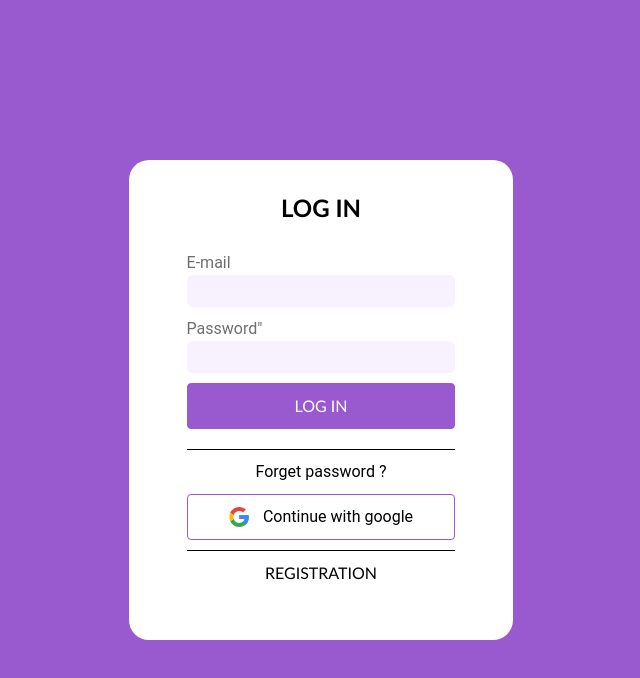
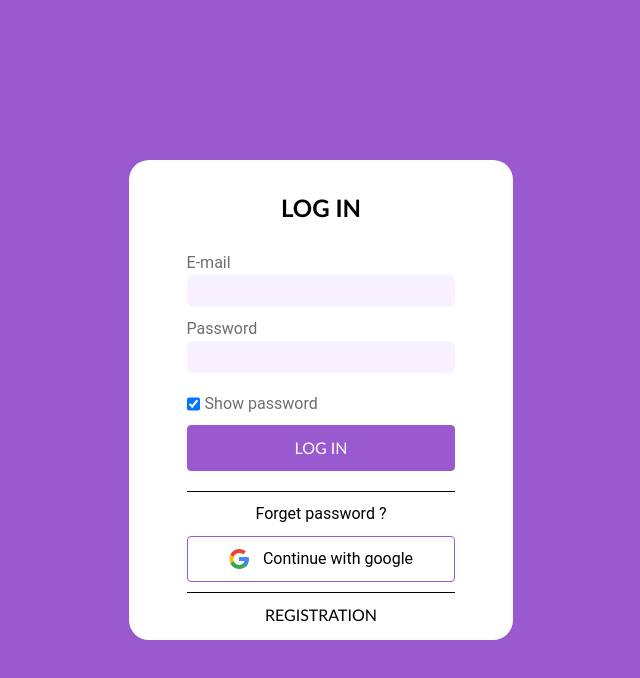
Before and after one commit to Iimanbek/Registr, a Vue app: page /login in a window 1280 px wide. Shown: the top 678 px of the page, without its empty margins (319-959 px from the left). Built offline with nearby package versions, Linux system fonts and the light colour scheme.

Commit message:
done login fetch

```diff
--- a/src/views/LogInView.vue
+++ b/src/views/LogInView.vue
@@ -6,12 +6,19 @@
             </div>
             <div class="inp-wrap">
                 <label for="inp3">E-mail</label>
-                <input id="inp3" placeholder="" type="text">
-                <label for="inp4">Password"</label>
-                <input id="inp4" placeholder="" type="password">
+                <input id="inp3" placeholder="" type="text" v-model="email" >
+                <label for="inp4">Password</label>
+                <input id="inp4" placeholder="" v-model="password" :type="show1 ? 'text' : 'password'">
+                <!-- <button @click="show1 = !show1">show</button>
+                 -->
+                 <div class="show">
+                     <input class="chinp" type="checkbox" checked="check">
+                    <label>Show password</label>
+                 </div>
+
             </div>
             <div class="btn-wrap">
-                <button class="btn1"> LOG IN </button>
+                <button class="btn1" @click="login" > LOG IN </button>
                 <a class="llink" href="#">Forget password ?</a>
                 <div class="exx">
                     <button class="btn2" > <img src="../assets/google-icon.svg" alt="logo of google "> Continue with google</button>
@@ -26,12 +33,54 @@
 
 <script>
 export default{
+    data(){
+        return {
+            show1 : false ,
+            email: '',
+            password:''
+        }
+    },
+    methods:{
+        async login() {
+            if (this.email.length && this.password.length) {
 
+                let options = {
+                method: 'POST',
+                headers: {
+                    'Content-Type' : 'application/json'
+                },
+                body:JSON.stringify({
+                    email: this.email ,
+                    password: this.password ,
+                    returnSecureToken: true
+                })
+                }
+                const response = await fetch(`https://identitytoolkit.googleapis.com/v1/accounts:signInWithPassword?key=${import.meta.env.VITE_FIREBASE_API_KEY}`, options)
+                const res = await response.json()
+                console.log(res);
+                // if (response.ok) {
+                //     console.log(response.json())
+                // }else{
+                //     console.log(response.json())
+                // }
+            }
+
+        }
+    },
 }
 </script>
 
 
 <style scoped>
+.chinp{
+    position: relative;
+    bottom: -5px ;
+}
+.show{
+    display: flex;
+    align-items: center;
+    gap: 5px ;
+}
 .llink{
     text-decoration: none;
     width: 100%;
```
Also changed, not shown: 1 other file (tests, documents, lock files or other folders).
